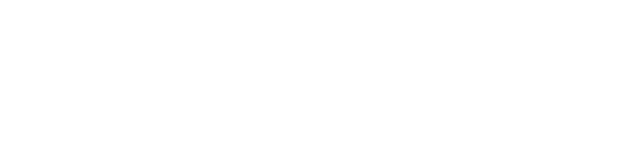
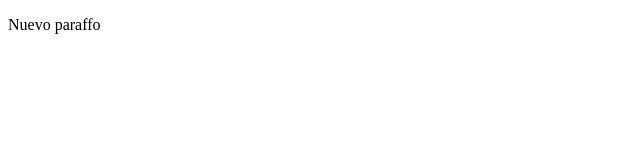
Before and after one commit to devjs2021/git_curso001, a plain HTML site: page index.html in a window 1280 px wide. Shown: the whole page, without its empty margins (0-640 px from the left). Drawn offline with Linux system fonts and the light colour scheme.

Commit message:
ahora index.html tiene codigo html

```diff
--- a/index.html
+++ b/index.html
@@ -5,6 +5,10 @@
     <title>Nueva carpeta</title>
 </head>
 <body>
-
+<div class="parrafo_nuevo">
+    <p>
+        Nuevo paraffo
+    </p>
+</div>
 </body>
 </html>
```
